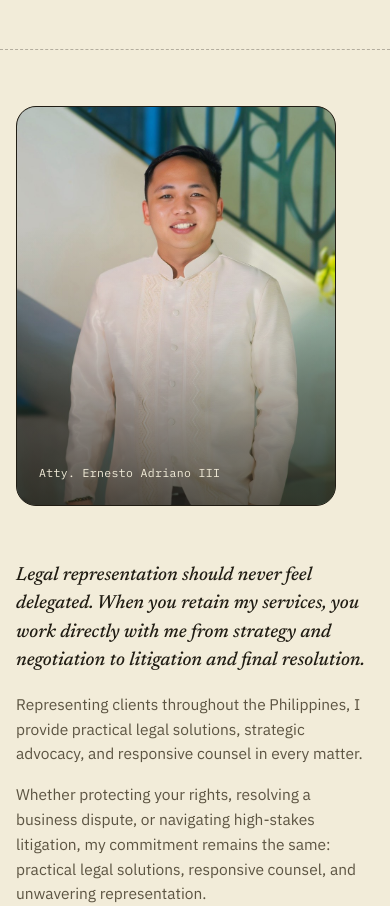
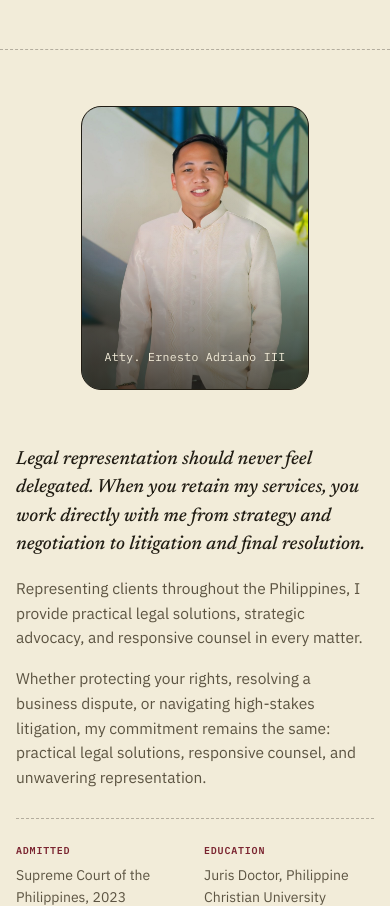
Before and after one commit to dshiddenvilla-prog/adriano, a website: page public/index.html in a window 390 px wide. Shown: the part 1301-2207 px from the top of the page. Drawn offline with Linux system fonts and the light colour scheme.

Commit message:
Center about portrait on mobile

```diff
--- a/public/index.html
+++ b/public/index.html
@@ -297,7 +297,7 @@
   .credential dd { font-size: 14px; color: var(--ink-soft); }
   @media (max-width: 820px) {
     .about-grid { grid-template-columns: 1fr; }
-    .about-portrait { max-width: 320px; }
+    .about-portrait { max-width: 320px; margin: 0 auto; }
     .credentials { grid-template-columns: 1fr 1fr; }
   }
   @media (max-width: 380px) {
```
